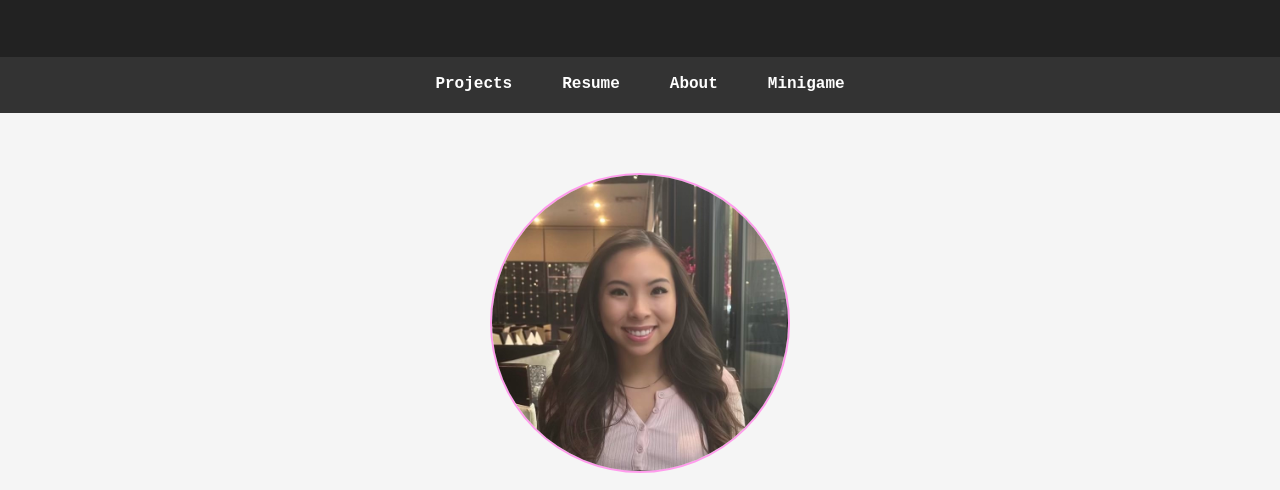
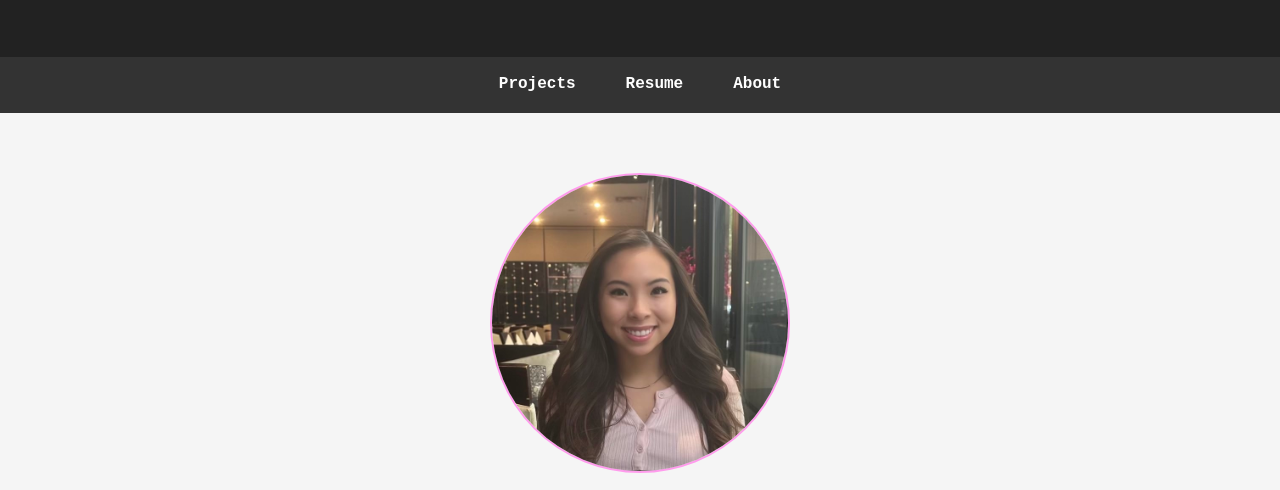
Before and after one commit to akcast8/akinacastellano.github.io, a plain HTML site: page index.html in a window 1280 px wide. Shown: the part 230-720 px from the top of the page. Drawn offline with Linux system fonts and the light colour scheme.

Commit message:
hid minigame link

```diff
--- a/index.html
+++ b/index.html
@@ -26,7 +26,7 @@
     <a href="projects.html">Projects</a>
     <a href="resume.html">Resume</a>
     <a href="about.html">About</a>
-    <a href="minigame.html">Minigame</a>
+    <!-- <a href="minigame.html">Minigame</a> -->
   </nav>
 
   <section id="hero" style="text-align:center; padding:40px 20px;">
```
